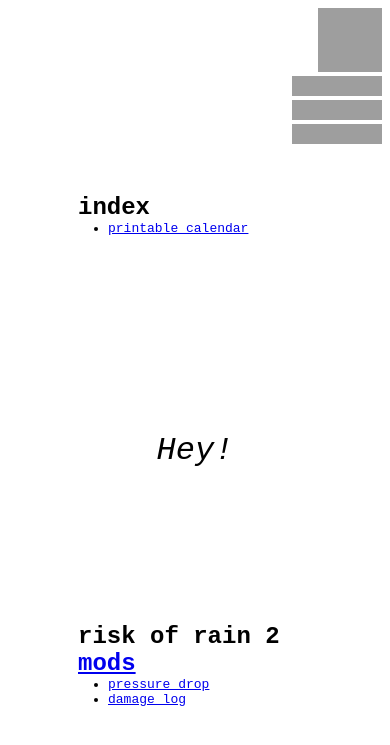
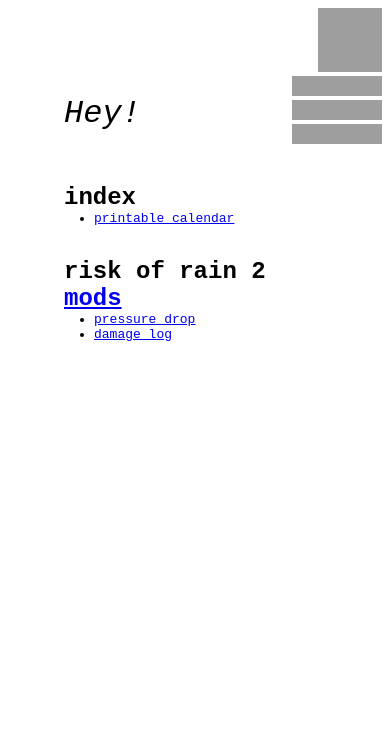
Before and after one commit to itsschwer/itsschwer.github.io, a Jekyll site: the page docs/index.html, which Jekyll copies as it is, in a window 390 px wide. Shown: the top 745 px of the page. Built offline with Jekyll 4.4.1, drawn with Linux system fonts in a browser that asks for light colours; grey boxes are pictures that could not be loaded.

Commit message:
Redesign mobile layout

```diff
--- a/docs/css/index.css
+++ b/docs/css/index.css
@@ -69,10 +69,26 @@
 /* Mobile breakpoint */
 @media only screen and (max-width: 600px) {
     .grid.collapsible {
-        /* Collapse columns, probably
-         * will cause overlap if a row
-         * has multiple populated cells
-         */
-        grid-template-columns: [mid] 1fr;
+        min-height: unset;
+        margin-block-start: 4.6875rem;
+        display: flex;
+        flex-direction: column;
+        align-items: flex-start;
+    }
+
+    .collapsible .grid-mid {
+        margin-block: 1.25rem;
+        margin-inline: 4rem;
+    }
+
+    .collapsible .grid-col {
+        width: unset;
+        margin-inline: 4rem;
+        margin-block: 2rem;
+        gap: 2rem;
+    }
+
+    .collapsible .align-inline-start {
+        margin-inline: unset;
     }
 }
```
